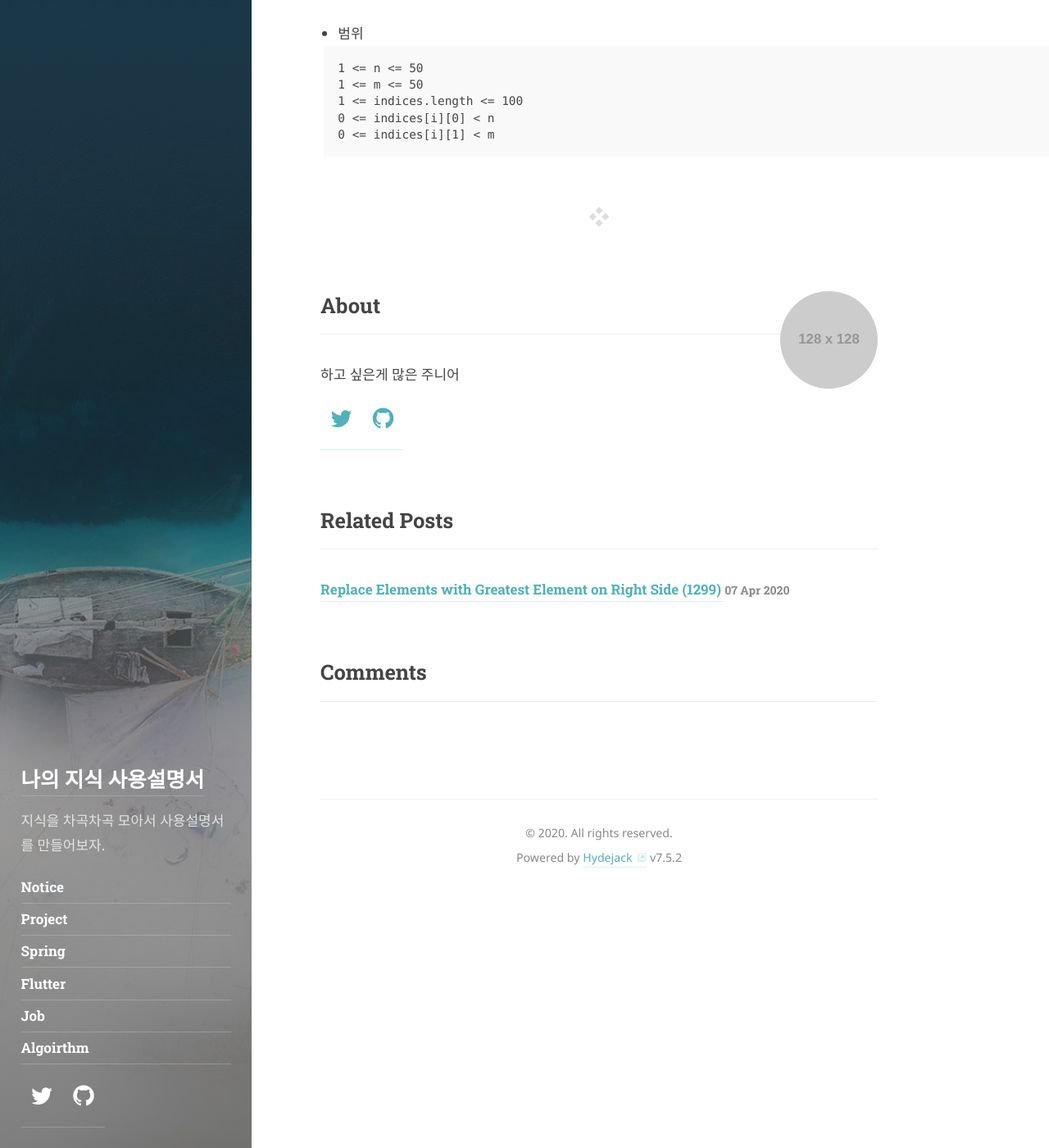
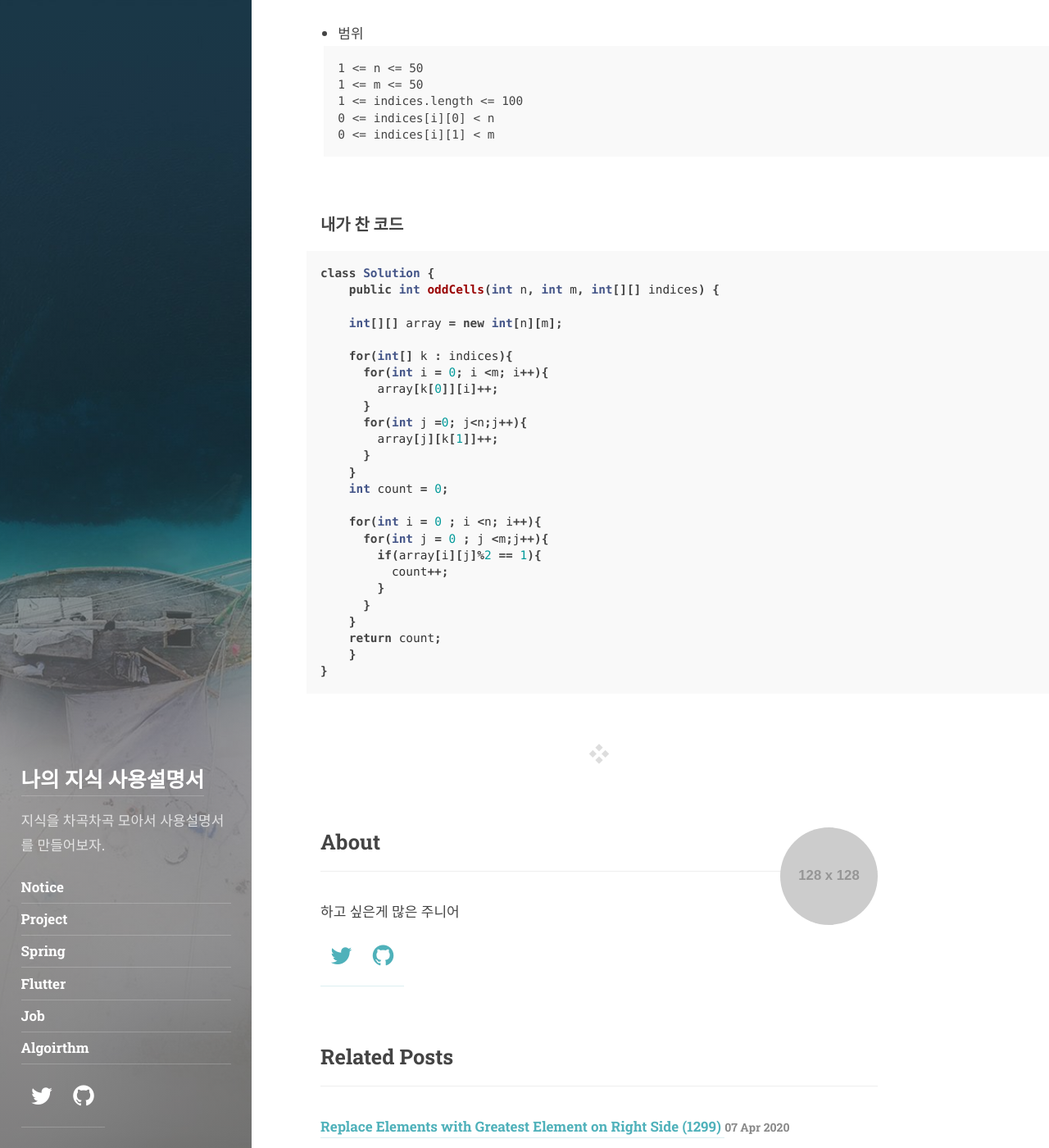
Before and after one commit to G-ONL/g-onl.github.io, a Jekyll site: the page built from _posts/2020-04-09-leetcode-1252.md, in a window 1280 px wide and 1400 px high, scrolled down 1036 px. Shown: the whole window at 82% size. Built offline with Jekyll 4.4.1, drawn with Linux system fonts in a browser that asks for light colours; some web fonts are replaced; comment, search, counter and statistics services are not loaded.

Commit message:
Update 2020-04-09-leetcode-1252.md

```diff
--- a/_posts/2020-04-09-leetcode-1252.md
+++ b/_posts/2020-04-09-leetcode-1252.md
@@ -39,3 +39,34 @@ Explanation: Final matrix = [[2,2],[2,2]]. There is no odd number in the final m
 0 <= indices[i][0] < n
 0 <= indices[i][1] < m
 ~~~
+
+
+
+### 내가 찬 코드
+~~~java
+class Solution {
+    public int oddCells(int n, int m, int[][] indices) {
+
+    int[][] array = new int[n][m];
+
+    for(int[] k : indices){
+      for(int i = 0; i <m; i++){
+        array[k[0]][i]++;
+      }
+      for(int j =0; j<n;j++){
+        array[j][k[1]]++;
+      }
+    }
+    int count = 0;
+
+    for(int i = 0 ; i <n; i++){
+      for(int j = 0 ; j <m;j++){
+        if(array[i][j]%2 == 1){
+          count++;
+        }
+      }
+    }
+    return count;
+    }
+}
+~~~
```
